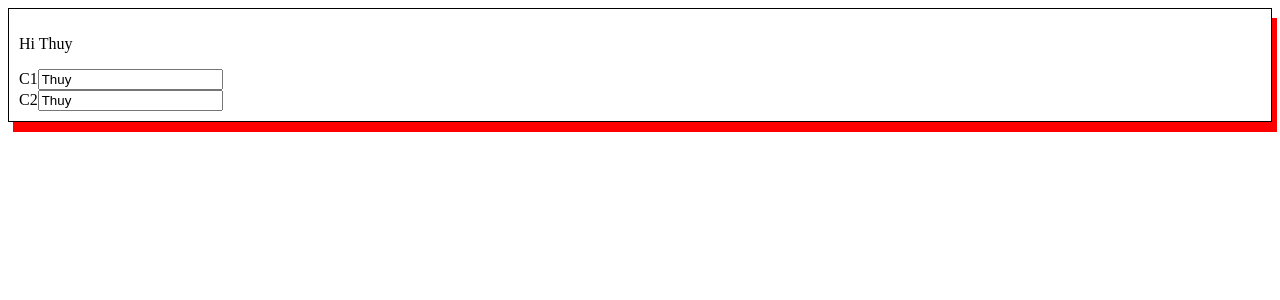
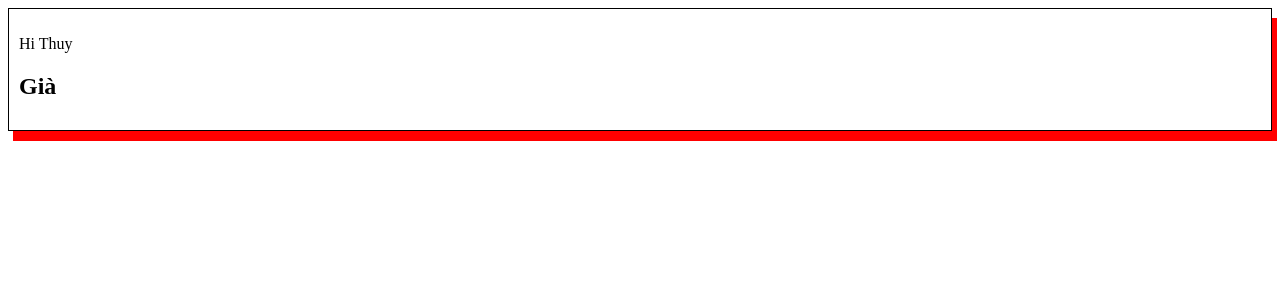
Before and after one commit to thuthuy1901/appAngular, an Angular app: page / in a window 1280 px wide. Shown: the top 300 px of the page. Built offline with nearby package versions, Linux system fonts and the light colour scheme.

Commit message:
DataBinding-ngIf

```diff
--- a/src/app/home/home.component.html
+++ b/src/app/home/home.component.html
@@ -1,8 +1,5 @@
 <div class="test">
   <p>Hi {{ name }}</p>
-  <label for="">C1</label>
-  <input value="{{ name }}" title="ten {{ name }}" />
-  <br />
-  <label for="">C2</label>
-  <input [value]="name" [title]="'ten ' + name" />
+  <h2 *ngIf="age > 18">Già</h2>
+  <h2 *ngIf="age < 18">Trẻ</h2>
 </div>
--- a/src/app/home/home.component.ts
+++ b/src/app/home/home.component.ts
@@ -1,14 +1,11 @@
-import { Component, OnInit } from '@angular/core';
+import { Component } from '@angular/core';
 
 @Component({
   selector: 'app-home',
   templateUrl: './home.component.html',
   styleUrl: './home.component.scss',
 })
-export class HomeComponent implements OnInit {
+export class HomeComponent {
   public name: string = 'Thuy';
-
-  constructor() {}
-
-  ngOnInit(): void {}
+  public age: number = 25;
 }
```
